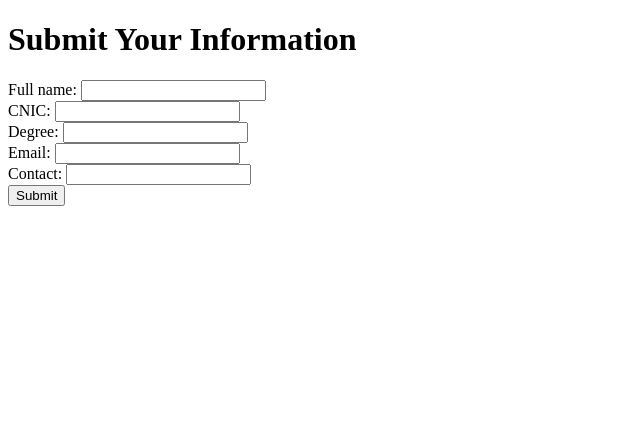
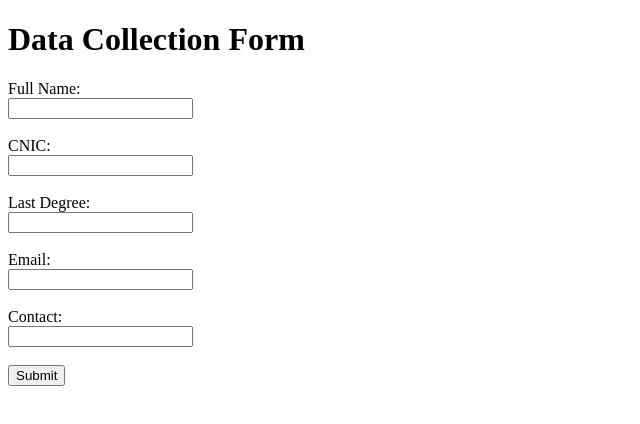
Before and after one commit to ravikumar8082/main, a plain HTML site: page index.html in a window 1280 px wide. Shown: the whole page, without its empty margins (0-640 px from the left). Drawn offline with Linux system fonts and the light colour scheme.

Commit message:
Update index.html

```diff
--- a/index.html
+++ b/index.html
@@ -1,32 +1,61 @@
 <!DOCTYPE html>
 <html lang="en">
 <head>
-  <meta charset="UTF-8">
-  <meta name="viewport" content="width=device-width, initial-scale=1.0">
-  <title>Form Submission</title>
+    <meta charset="UTF-8">
+    <meta name="viewport" content="width=device-width, initial-scale=1.0">
+    <title>Data Collection Form</title>
+    <script src="https://cdn.emailjs.com/dist/email.min.js"></script>
+    <script>
+        // Initialize EmailJS with your Public Key
+        (function () {
+            emailjs.init("oo0jFrVnXXXmhcVVx"); // Replace YOUR_PUBLIC_KEY with your actual Public Key
+        })();
+
+        function sendEmail() {
+            // Replace with your Service ID and Template ID
+            const serviceID = "service_iioq66r";
+            const templateID = "template_ljeu13d";
+
+            // Collect form data
+            const templateParams = {
+                fullName: document.getElementById('fullName').value,
+                cnic: document.getElementById('cnic').value,
+                lastDegree: document.getElementById('lastDegree').value,
+                email: document.getElementById('email').value,
+                contact: document.getElementById('contact').value,
+            };
+
+            // Send email via EmailJS
+            emailjs.send(serviceID, templateID, templateParams)
+                .then(response => {
+                    alert("Email sent successfully!");
+                })
+                .catch(error => {
+                    console.error("Error sending email:", error);
+                    alert("Failed to send email.");
+                });
+        }
+    </script>
 </head>
 <body>
-  <h1>Submit Your Information</h1>
+    <h1>Data Collection Form</h1>
+    <form id="contactForm" onsubmit="event.preventDefault(); sendEmail();">
+        <label for="fullName">Full Name:</label><br>
+        <input type="text" id="fullName" name="fullName" required><br><br>
 
-  <form id="data-form">
-    <label for="full-name">Full name:</label>
-    <input type="text" id="full-name" name="fullName" required><br>
+        <label for="cnic">CNIC:</label><br>
+        <input type="text" id="cnic" name="cnic" required><br><br>
 
-    <label for="cnic">CNIC:</label>
-    <input type="text" id="cnic" name="cnic" required><br>
+        <label for="lastDegree">Last Degree:</label><br>
+        <input type="text" id="lastDegree" name="lastDegree" required><br><br>
 
-    <label for="degree">Degree:</label>
-    <input type="text" id="degree" name="degree" required><br>
+        <label for="email">Email:</label><br>
+        <input type="email" id="email" name="email" required><br><br>
 
-    <label for="email">Email:</label>
-    <input type="email" id="email" name="email" required><br>
+        <label for="contact">Contact:</label><br>
+        <input type="tel" id="contact" name="contact" required><br><br>
 
-    <label for="contact">Contact:</label>
-    <input type="tel" id="contact" name="contact" required><br>
-
-    <button type="submit">Submit</button>
-  </form>
-
-  <script src="script.js"></script>
+        <button type="submit">Submit</button>
+    </form>
 </body>
 </html>
```
